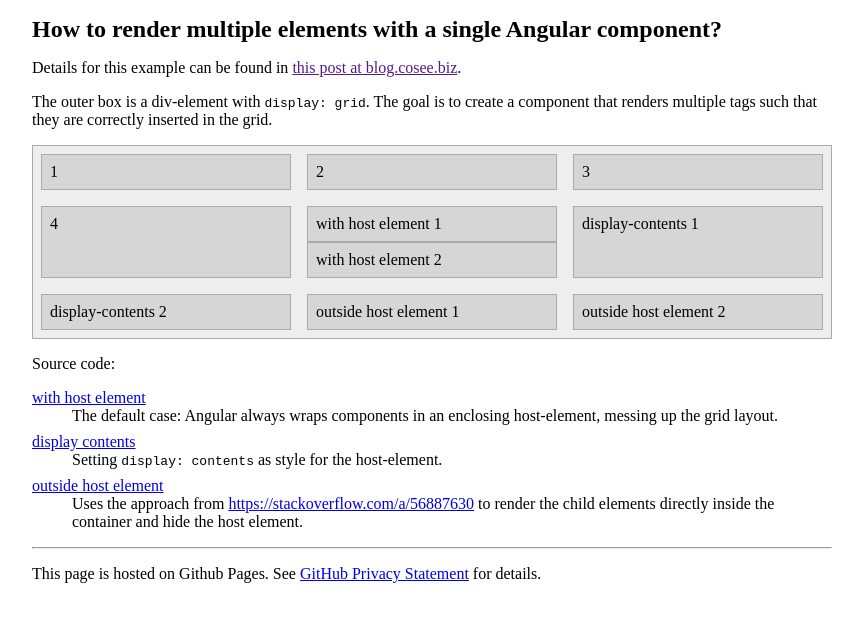
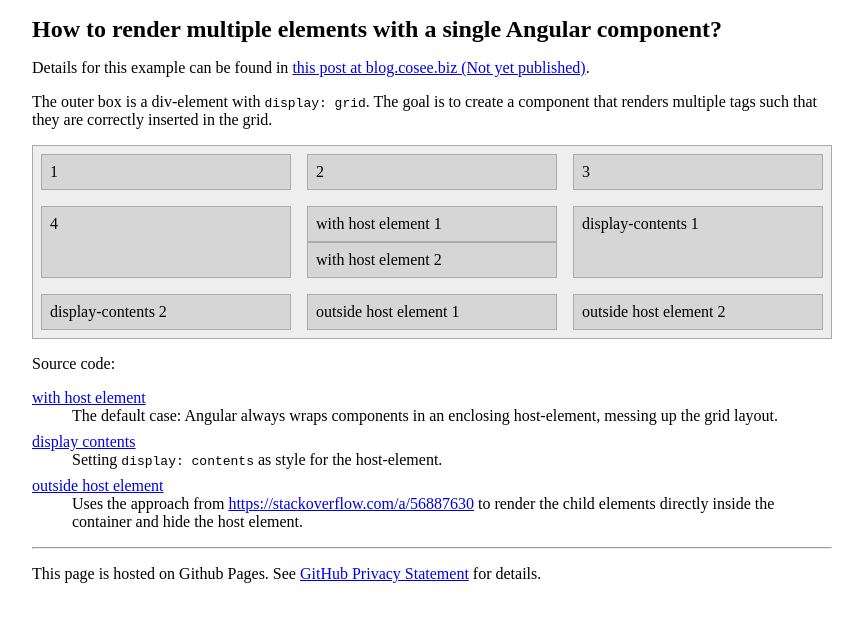
Before and after one commit to cosee/angular-multiple-elements-example, an Angular app: page / in a window 1280 px wide. Shown: the top 622 px of the page, without its empty margins (208-1071 px from the left). Built offline with nearby package versions, Linux system fonts and the light colour scheme.

Commit message:
add explanation

```diff
--- a/src/app/app.component.html
+++ b/src/app/app.component.html
@@ -8,7 +8,7 @@
 </h1>
 <p>
 <p>
-  Details for this example can be found in <a href="">this post at blog.cosee.biz</a>.
+  Details for this example can be found in <a href="https://blog.cosee.biz">this post at blog.cosee.biz (Not yet published)</a>.
 </p>
 <p>
   The outer box is a div-element with <code>display: grid</code>. The goal is to create
```
